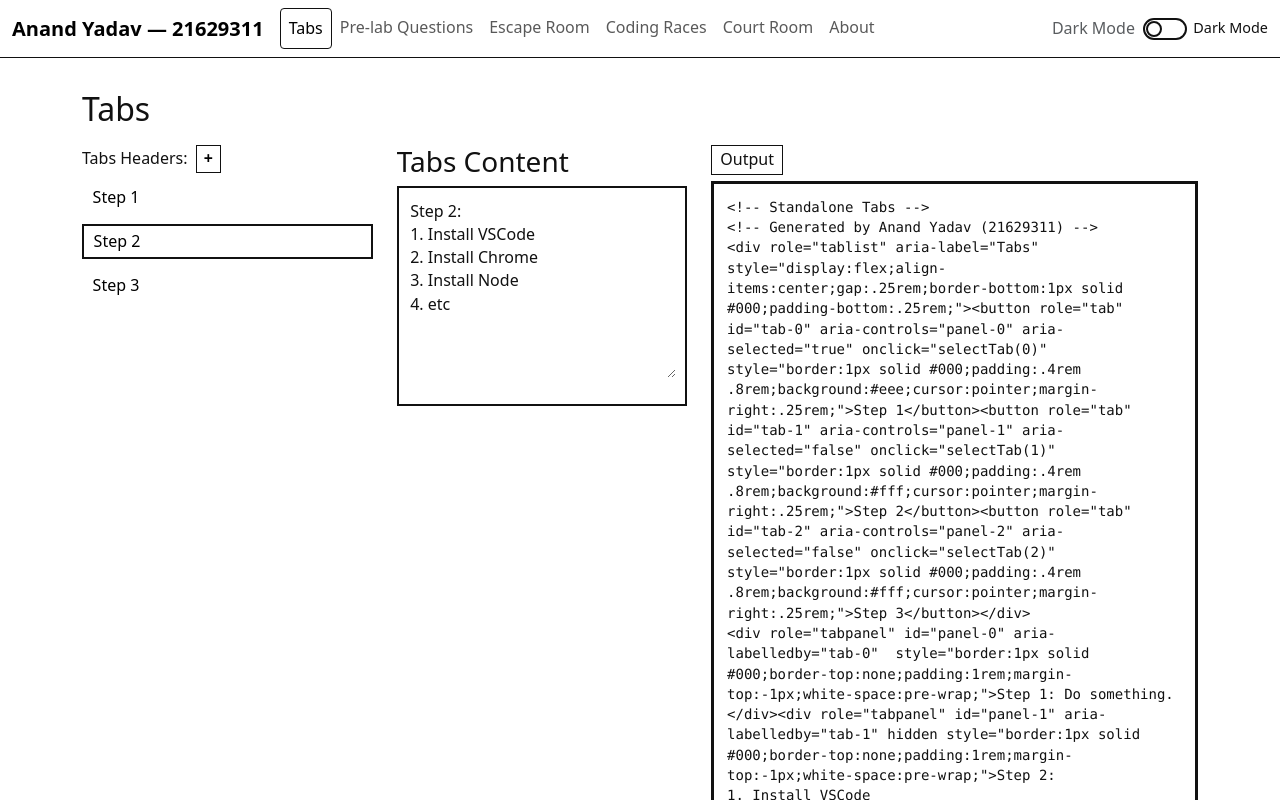
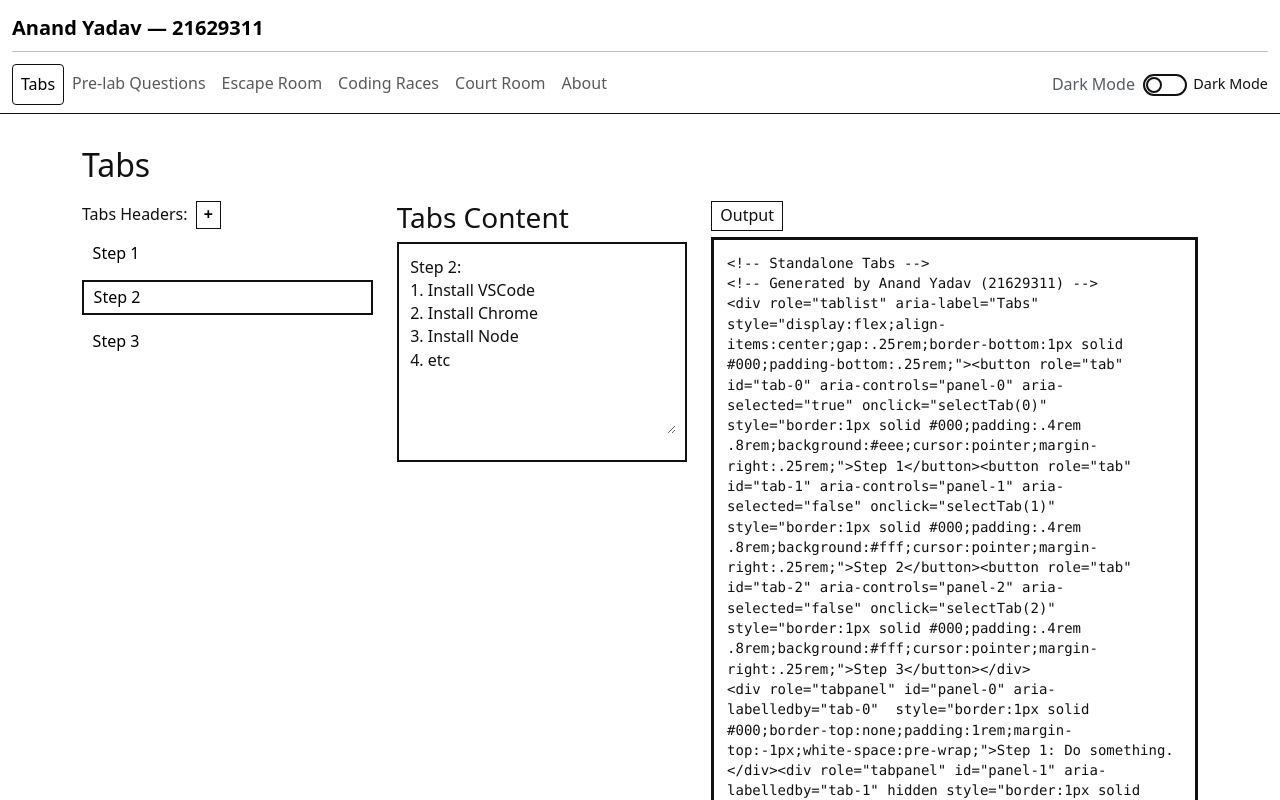
Before and after one commit to Anandydvv/assignment-one, a Next.js app: page / in a window 1280 px wide. Shown: the top 800 px of the page. Built offline with nearby package versions, Linux system fonts and the light colour scheme.

Commit message:
Update Header.tsx

```diff
--- a/src/app/components/Header.tsx
+++ b/src/app/components/Header.tsx
@@ -1,4 +1,3 @@
-// src/app/components/Header.tsx
 'use client';
 
 import Link from 'next/link';
@@ -18,7 +17,6 @@ const NAV = [
 export default function Header() {
   const pathname = usePathname();
 
-  // remember last visited page
   useEffect(() => {
     try { localStorage.setItem('lastRoute', pathname); } catch {}
     document.cookie = `lastTab=${encodeURIComponent(pathname)}; path=/; SameSite=Lax; max-age=${60*60*24*365}`;
@@ -26,26 +24,40 @@ export default function Header() {
 
   return (
     <nav className="navbar navbar-expand-lg bg-body-tertiary border-bottom" role="navigation" aria-label="Primary">
-      <div className="container-fluid">
-        <Link className="navbar-brand" href="/" aria-label="Home">
-          Anand Yadav — 21629311
-        </Link>
+      {/* ONE container, column layout so menu sits under the brand */}
+      <div className="container-fluid flex-column align-items-stretch">
 
-        <button className="navbar-toggler" type="button"
-          data-bs-toggle="collapse" data-bs-target="#mainNavbar"
-          aria-controls="mainNavbar" aria-expanded="false" aria-label="Toggle navigation">
-          <span className="navbar-toggler-icon" />
-        </button>
+        {/* Row 1: brand (left) + hamburger (right) */}
+        <div className="w-100">
+            <Link className="navbar-brand d-block mb-1" href="/" aria-label="Home">
+              Anand Yadav — 21629311
+            </Link>
+            <hr className="w-100 my-1" />
+          <button
+            className="navbar-toggler"
+            type="button"
+            data-bs-toggle="collapse"
+            data-bs-target="#mainNavbar"
+            aria-controls="mainNavbar"
+            aria-expanded="false"
+            aria-label="Toggle navigation"
+          >
+            <span className="navbar-toggler-icon" />
+          </button>
+        </div>
 
-        <div className="collapse navbar-collapse" id="mainNavbar">
+        {/* Row 2: collapsed nav (appears under the brand) */}
+        <div className="collapse navbar-collapse w-100 mt-2" id="mainNavbar">
           <ul className="navbar-nav me-auto mb-2 mb-lg-0">
-            {NAV.map(item => {
+            {NAV.map((item) => {
               const active = pathname === item.href;
               return (
                 <li key={item.href} className="nav-item">
-                  <Link className={`nav-link${active ? ' active' : ''}`}
-                        aria-current={active ? 'page' : undefined}
-                        href={item.href}>
+                  <Link
+                    className={`nav-link${active ? ' active' : ''}`}
+                    href={item.href}
+                    aria-current={active ? 'page' : undefined}
+                  >
                     {item.label}
                   </Link>
                 </li>
```
